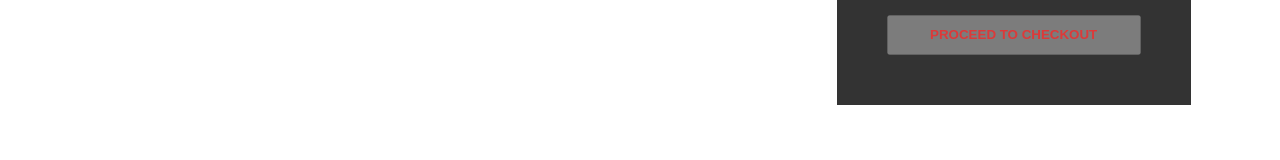
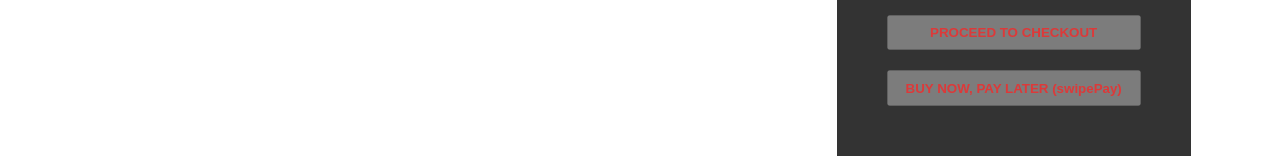
Before and after one commit to chisomije92/Pizzarack, a Next.js app: page /cart in a window 1280 px wide. Shown: the part 294-454 px from the top of the page. Built offline with nearby package versions, Linux system fonts and the light colour scheme.

Commit message:
add back swipe-pay widget

```diff
--- a/components/cart/cart-data.js
+++ b/components/cart/cart-data.js
@@ -102,7 +102,7 @@ const CartData = () => {
           >
             PROCEED TO CHECKOUT
           </button>
-          {/* <button
+          <button
             className={classes.button}
             onClick={() => {
               setShowWidget(true);
@@ -131,7 +131,7 @@ const CartData = () => {
                 </div>
               </div>,
               document.getElementById("modal")
-            )} */}
+            )}
           {showModal &&
             ReactDom.createPortal(
               <CartModal setShowModal={() => setShowModal(false)} />,
```
